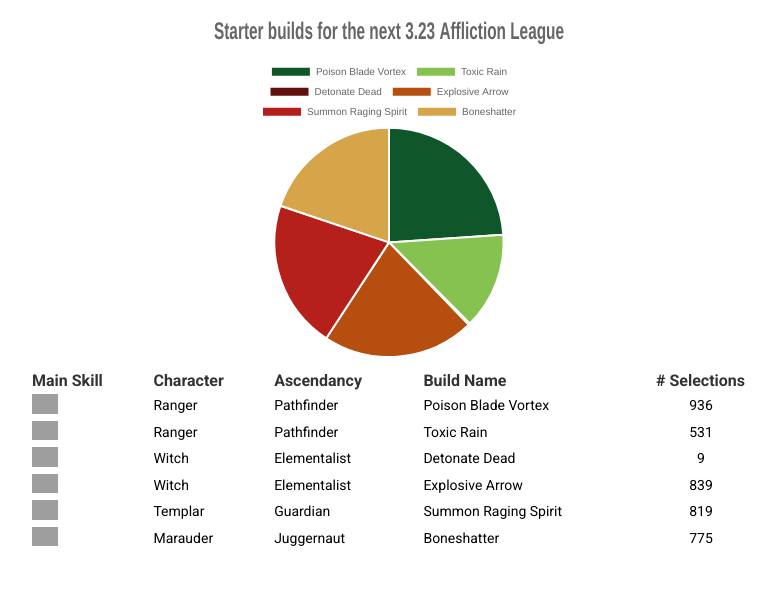
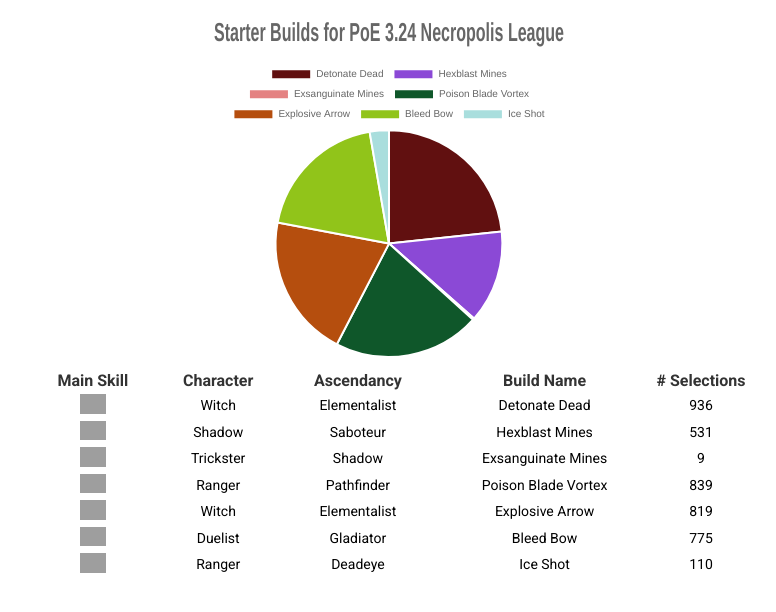
Before and after one commit to uromanc/build-selector, a website built with Vite: page index.html in a window 1280 px wide. Shown: the whole page, without its empty margins (251-1027 px from the left). Built offline with nearby package versions, Linux system fonts and the light colour scheme; grey boxes are pictures that could not be loaded.

Commit message:
3.24 poe starter builds update

```diff
--- a/builds.js
+++ b/builds.js
@@ -1,4 +1,28 @@
 const builds = [
+  {
+    name: 'Detonate Dead',
+    character: 'Witch',
+    ascendancy: 'Elementalist',
+    iconURL: 'https://www.poewiki.net/images/3/31/Detonate_Dead_inventory_icon.png',
+    count: Math.floor(Math.random() * 1000),
+    color: '#611010'
+  },
+  {
+    name: 'Hexblast Mines',
+    character: 'Shadow',
+    ascendancy: 'Saboteur',
+    iconURL: 'https://www.poewiki.net/images/b/bf/Hexblast_inventory_icon.png',
+    count: Math.floor(Math.random() * 1000),
+    color: '#8b49d6'
+  },
+  {
+    name: 'Exsanguinate Mines',
+    character: 'Trickster',
+    ascendancy: 'Shadow',
+    iconURL: 'https://www.poewiki.net/images/8/86/Exsanguinate_inventory_icon.png',
+    count: Math.floor(Math.random() * 1000),
+    color: '#E48282'
+  },
   {
     name: 'Poison Blade Vortex',
     character: 'Ranger',
@@ -6,22 +30,6 @@
     iconURL: 'https://www.poewiki.net/images/4/49/Blade_Vortex_inventory_icon.png',
     count: Math.floor(Math.random() * 1000),
     color: '#0f572a'
-  },
-  {
-    name: 'Toxic Rain',
-    character: 'Ranger',
-    ascendancy: 'Pathfinder',
-    iconURL: 'https://www.poewiki.net/images/b/bb/Toxic_Rain_inventory_icon.png',
-    count: Math.floor(Math.random() * 1000),
-    color: '#85c24f'
-  },
-  {
-    name: 'Detonate Dead',
-    character: 'Witch',
-    ascendancy: 'Elementalist',
-    iconURL: 'https://www.poewiki.net/images/3/31/Detonate_Dead_inventory_icon.png',
-    count: Math.floor(Math.random() * 1000),
-    color: '#611010'
   },
   {
     name: 'Explosive Arrow',
@@ -32,36 +40,20 @@
     color: '#b54e0e'
   },
   {
-    name: 'Summon Raging Spirit',
-    character: 'Templar',
-    ascendancy: 'Guardian',
-    iconURL: 'https://www.poewiki.net/images/0/0a/Summon_Raging_Spirit_inventory_icon.png',
-    count: Math.floor(Math.random() * 1000),
-    color: '#b5201b'
-  },
-  /* {
     name: 'Bleed Bow',
     character: 'Duelist',
     ascendancy: 'Gladiator',
-    iconURL: 'https://www.poewiki.net/images/f/fc/Split_Arrow_inventory_icon.png',
+    iconURL: 'https://www.poewiki.net/images/c/cc/Puncture_inventory_icon.png',
     count: Math.floor(Math.random() * 1000),
     color: '#91c41a'
-  }, */
+  },
   {
-    name: 'Boneshatter',
-    character: 'Marauder',
-    ascendancy: 'Juggernaut',
-    iconURL: 'https://www.poewiki.net/images/1/15/Boneshatter_inventory_icon.png',
+    name: 'Ice Shot',
+    character: 'Ranger',
+    ascendancy: 'Deadeye',
+    iconURL: 'https://www.poewiki.net/images/0/08/Ice_Shot_inventory_icon.png',
     count: Math.floor(Math.random() * 1000),
-    color: '#d6a549'
-  },
-  /* {
-    name: 'Hexblast Mines',
-    character: 'Shadow',
-    ascendancy: 'Saboteur',
-    iconURL: 'https://www.poewiki.net/images/b/bf/Hexblast_inventory_icon.png',
-    count: Math.floor(Math.random() * 1000),
-    color: '#8b49d6'
-  } */
+    color: '#A9DEDD'
+  }
 ]
 export default builds
--- a/docs/index.html
+++ b/docs/index.html
@@ -1,20 +1,21 @@
 <!DOCTYPE html>
 <html lang="en">
+
 <head>
   <meta charset="UTF-8" />
-    <link rel="icon" type="image/svg+xml" href="./PoEAffliction_Logo_Transparent.svg" />
+  <link rel="icon" type="image/svg+xml" href="./PoELogoNecropolis.svg" />
   <meta name="viewport" content="width=device-width, initial-scale=1.0" />
   <title>Starter Build Selector for PoE</title>
   <link rel="preconnect" href="https://fonts.googleapis.com">
   <link rel="preconnect" href="https://fonts.gstatic.com" crossorigin>
-    <link href="https://fonts.googleapis.com/css2?family=Roboto:ital,wght@0,100;0,300;0,400;0,500;0,700;0,900;1,100;1,300;1,400;1,500;1,700;1,900&display=swap" rel="stylesheet">
   <link
-      rel="stylesheet"
-      href="https://cdnjs.cloudflare.com/ajax/libs/animate.css/4.1.1/animate.min.css"
-    />
-    <script type="module" crossorigin src="./assets/index-1b925d92.js"></script>
-    <link rel="stylesheet" href="./assets/index-c585e99e.css">
+    href="https://fonts.googleapis.com/css2?family=Roboto:ital,wght@0,100;0,300;0,400;0,500;0,700;0,900;1,100;1,300;1,400;1,500;1,700;1,900&display=swap"
+    rel="stylesheet">
+  <link rel="stylesheet" href="https://cdnjs.cloudflare.com/ajax/libs/animate.css/4.1.1/animate.min.css" />
+  <script type="module" crossorigin src="./assets/index-f9a187e1.js"></script>
+  <link rel="stylesheet" href="./assets/index-b9300398.css">
 </head>
+
 <body>
   <div id="app"></div>
   <div class="container">
@@ -32,5 +33,7 @@
       <tbody id="table_body"></tbody>
     </table>
   </div>
+
 </body>
+
 </html>
--- a/index.html
+++ b/index.html
@@ -1,18 +1,19 @@
 <!DOCTYPE html>
 <html lang="en">
+
 <head>
   <meta charset="UTF-8" />
-    <link rel="icon" type="image/svg+xml" href="/PoEAffliction_Logo_Transparent.svg" />
+  <link rel="icon" type="image/svg+xml" href="/PoELogoNecropolis.svg" />
   <meta name="viewport" content="width=device-width, initial-scale=1.0" />
   <title>Starter Build Selector for PoE</title>
   <link rel="preconnect" href="https://fonts.googleapis.com">
   <link rel="preconnect" href="https://fonts.gstatic.com" crossorigin>
-    <link href="https://fonts.googleapis.com/css2?family=Roboto:ital,wght@0,100;0,300;0,400;0,500;0,700;0,900;1,100;1,300;1,400;1,500;1,700;1,900&display=swap" rel="stylesheet">
   <link
-      rel="stylesheet"
-      href="https://cdnjs.cloudflare.com/ajax/libs/animate.css/4.1.1/animate.min.css"
-    />
+    href="https://fonts.googleapis.com/css2?family=Roboto:ital,wght@0,100;0,300;0,400;0,500;0,700;0,900;1,100;1,300;1,400;1,500;1,700;1,900&display=swap"
+    rel="stylesheet">
+  <link rel="stylesheet" href="https://cdnjs.cloudflare.com/ajax/libs/animate.css/4.1.1/animate.min.css" />
 </head>
+
 <body>
   <div id="app"></div>
   <div class="container">
@@ -32,4 +33,5 @@
   </div>
   <script type="module" src="/main.js"></script>
 </body>
+
 </html>
--- a/pieChart.js
+++ b/pieChart.js
@@ -4,7 +4,7 @@
   const buildNames = builds.map(build => build.name)
   //const buildAscandancy = builds.map(build => build.ascendancy)
   const buildValues = builds.map(build => build.count)
-  const  buildColors = builds.map(build => build.color)
+  const buildColors = builds.map(build => build.color)
   new Chart('buildsChart', {
     type: 'pie',
     data: {
@@ -32,9 +32,9 @@
         },
         title: {
           display: true,
-          text: 'Starter builds for the next 3.23 Affliction League',
+          text: 'Starter Builds for PoE 3.24 Necropolis League',
           font: {
-            size: 24
+            size: 26
           }
         }
       },
--- a/style.css
+++ b/style.css
@@ -1,6 +1,7 @@
 body {
   font-family: 'Roboto', sans-serif;
 }
+
 .container {
   display: flex;
   flex-direction: column;
@@ -8,30 +9,38 @@
   align-items: center;
   justify-content: center;
 }
+
 table.table {
   text-align: left;
   width: 720px;
 }
+
 table.table tbody td {
   font-size: 14px;
+  text-align: center;
 }
+
 table.table td:nth-child(5) {
   text-align: center;
   width: 90px;
 }
+
 table.table thead {
   background: #FFFFFF;
   text-align: center;
 }
+
 table.table thead th {
   font-size: 16px;
   font-weight: bold;
   color: #333333;
-  text-align: left;
+  text-align: center;
 }
+
 table.table thead th:first-child {
   border-left: none;
 }
+
 table.table td img {
   width: 26px;
 }
```
Also changed, not shown: docs/PoEAffliction_Logo_Transparent.svg (deleted), public/PoEAffliction_Logo_Transparent.svg (deleted), 6 other files. Lines whose indentation alone changed are shown as unchanged.
